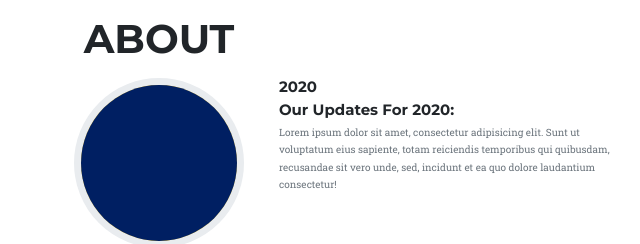
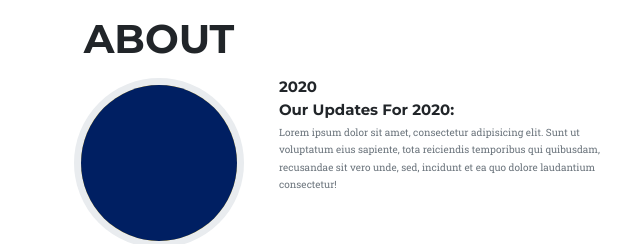
Before and after one commit to SlavGagarov/it202-project2, a plain HTML site: page index.html in a window 1280 px wide. Shown: the part 3380-3624 px from the top of the page, 481-1121 px from the left. Drawn offline with nearby package versions, Linux system fonts and the light colour scheme; a web font is replaced by a local one.

Commit message:
2020 update

```diff
--- a/index.html
+++ b/index.html
@@ -313,7 +313,7 @@
                   <h4 class="subheading">Our Updates For 2020:</h4>
                 </div>
                 <div class="timeline-body">
-                  <p class="text-muted">Lorem ipsum dolor sit amet, consectetur adipisicing elit. Sunt ut voluptatum eius sapiente, totam reiciendis temporibus qui quibusdam, recusandae sit vero unde, sed, incidunt et ea quo dolore laudantium consectetur!</p>
+                  <p class="text-muted">Lorem ipsum dolor sit amet, consectetur adipisicing elit. Sunt ut voluptatum eius sapiente, tota reiciendis temporibus qui quibusdam, recusandae sit vero unde, sed, incidunt et ea quo dolore laudantium consectetur!</p>
                 </div>
               </div>
             </li>
```
